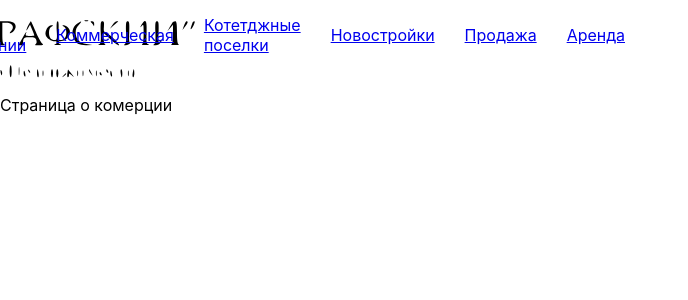
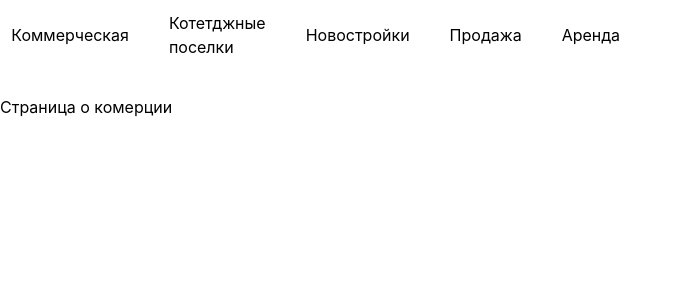
Before and after one commit to GulyatkinIgor/GrafReactJs, a React (Create React App) app: page /commerce in a window 1280 px wide. Shown: the top 300 px of the page, without its empty margins (0-688 px from the left). Built offline with nearby package versions, Linux system fonts and the light colour scheme.

Commit message:
added tailwind css

```diff
--- a/package.json
+++ b/package.json
@@ -38,5 +38,10 @@
       "last 1 firefox version",
       "last 1 safari version"
     ]
+  },
+  "devDependencies": {
+    "autoprefixer": "^10.4.8",
+    "postcss": "^8.4.16",
+    "tailwindcss": "^3.1.8"
   }
 }
--- /dev/null
+++ b/postcss.config.js
@@ -0,0 +1,6 @@
+module.exports = {
+  plugins: {
+    tailwindcss: {},
+    autoprefixer: {},
+  },
+}
--- a/src/App.js
+++ b/src/App.js
@@ -17,8 +17,6 @@ import Rent from './routes/Rent/rent.component';
 const App = () => {
 
     return (
-
-
     <Routes>
       <Route path="/" element={<Navigation />}>
         <Route index element={<Home />} />
--- a/src/index.css
+++ b/src/index.css
@@ -1,3 +1,7 @@
+@tailwind base;
+@tailwind components;
+@tailwind utilities;
+
 body {
   margin: 0;
   font-family: -apple-system, BlinkMacSystemFont, 'Segoe UI', 'Roboto', 'Oxygen',
--- a/src/routes/Navigation/navigation.component.jsx
+++ b/src/routes/Navigation/navigation.component.jsx
@@ -1,7 +1,6 @@
 import { Fragment } from 'react';
 import { Outlet } from 'react-router-dom';
 
-import { ReactComponent as CrwnLogo } from '../../assets/logo.svg';
 
 import {
   NavigationContainer,
@@ -17,7 +16,7 @@ const Navigation = () => {
       <NavigationContainer>
         <NavLinks>
         <LogoContainer to='/'>
-          <CrwnLogo className='logo' />
+          <img src="../../assets/logo.png" alt="Link to resume" />
         </LogoContainer>
           <NavLink to='/uslugi'>Услуги</NavLink>
           <NavLink to='/aboutus'>О компании</NavLink>
--- a/src/routes/Navigation/navigation.styles.jsx
+++ b/src/routes/Navigation/navigation.styles.jsx
@@ -11,7 +11,7 @@ export const NavigationContainer = styled.div`
 
 export const LogoContainer = styled(Link)`
   height: 100%;
-  width: 70px;
+  width: 100%;
   padding: 25px;
 `;
 
@@ -24,6 +24,7 @@ export const NavLinks = styled.div`
 `;
 
 export const NavLink = styled(Link)`
-  padding: 10px 15px;
+  padding: 20px 20px;
+  flex-direction: row;
   cursor: pointer;
 `;
--- /dev/null
+++ b/tailwind.config.js
@@ -0,0 +1,10 @@
+/** @type {import('tailwindcss').Config} */
+module.exports = {
+  content: [
+    "./src/**/*.{js,jsx,ts,tsx}",
+  ],
+  theme: {
+    extend: {},
+  },
+  plugins: [],
+}
```
